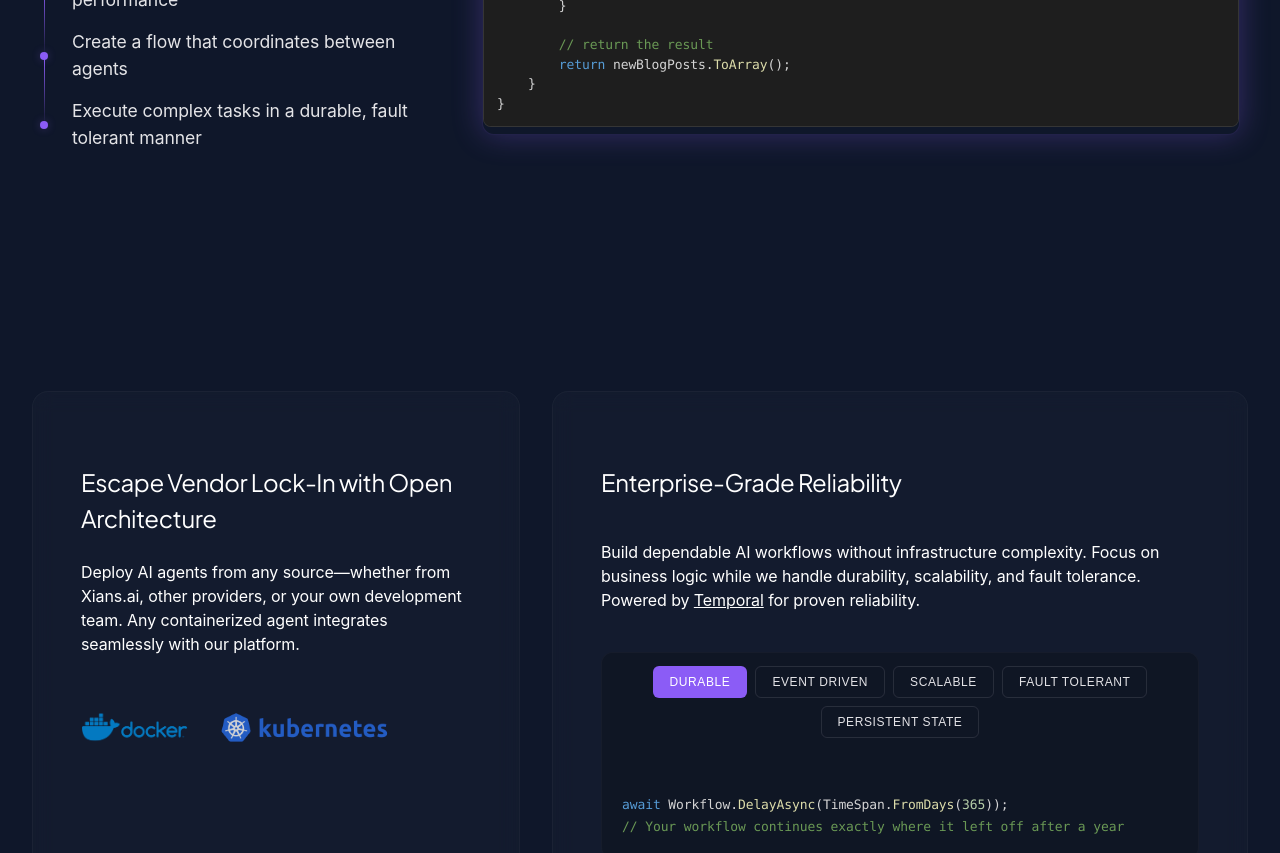
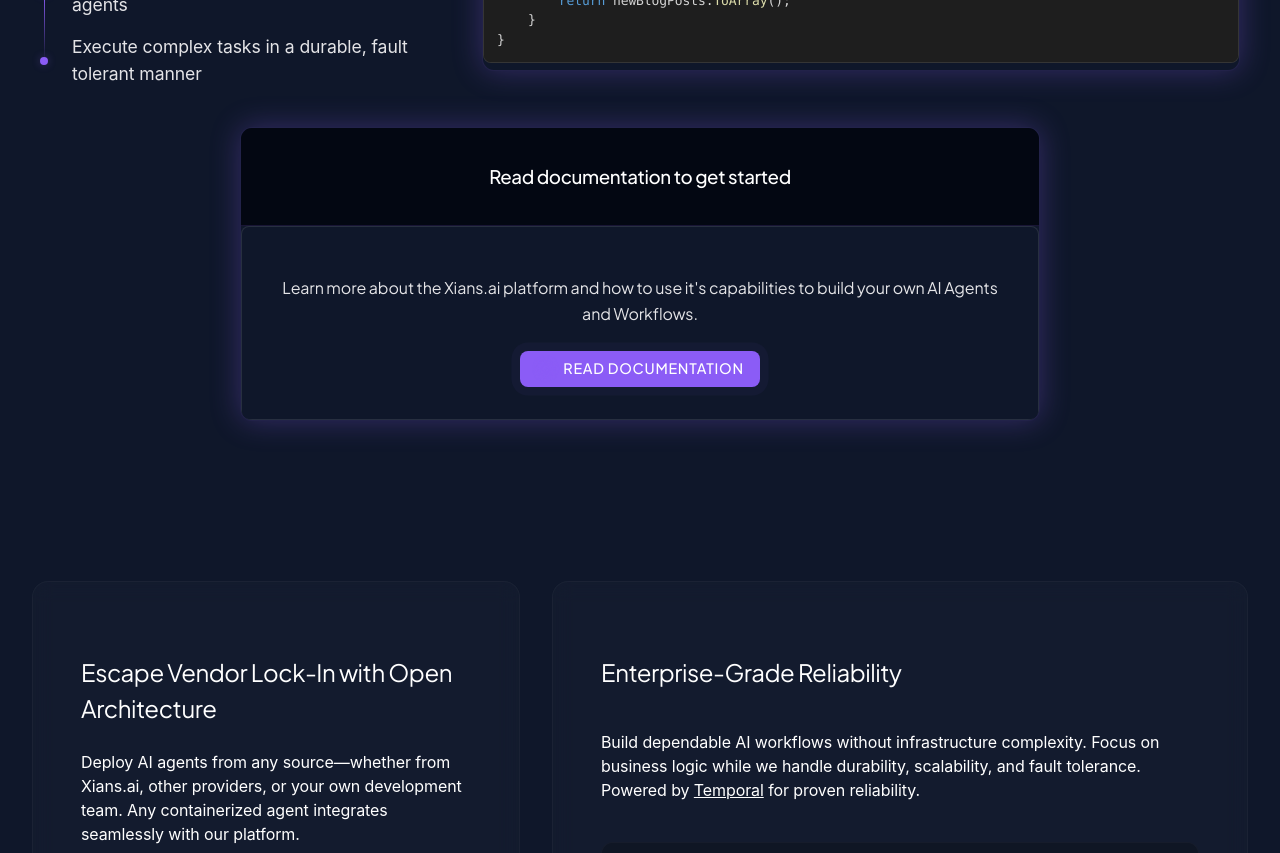
Before and after one commit to XiansAiPlatform/XiansAi.UI, a React (Create React App) app: page / in a window 1280 px wide. Shown: the part 1920-2773 px from the top of the page. Built offline with nearby package versions, Linux system fonts and the light colour scheme.

Commit message:
Update Home component to reflect new terminology for agents and enhance documentation visibility. Adjust CSS for home code demo padding and add a new section promoting platform documentation, improving user guidance and experience.

```diff
--- a/src/components/Public/Home/Home.jsx
+++ b/src/components/Public/Home/Home.jsx
@@ -62,10 +62,10 @@ public class BloggingFlow: FlowBase
 }`
         },
         agentOne: {
-            file: 'ResearchAgent.cs',
+            file: 'ResearchActivity.cs',
             code: `[Agents("xiansai-agent/web-research")]
 [Instructions("Competitor-Urls", "How-To-Research-Blog-Topics")]
-public class ResearchAgent : AgentStub,  IResearchAgent
+public class ResearchActivity : ActivityStub,  IResearchActivity
 {
     [Activity]
     public async Task<string[]> FindRelevantTopics()
@@ -86,10 +86,10 @@ public class ResearchAgent : AgentStub,  IResearchAgent
 }`
         },
         agentTwo: {
-            file: 'WriterAgent.cs',
+            file: 'WriterActivity.cs',
             code: `[Agents("xiansai-agent/blog-publisher")]
 [Instructions("How-To-Write-Blogs")]
-public class WriterAgent : AgentStub, IWriterAgent
+public class WriterActivity : ActivityStub, IWriterActivity
 {
     [Activity]
     public async Task<Uri> WriteAndPublishBlog(string topic)
@@ -254,7 +254,7 @@ var newBlogPosts = new List<string>();`
                 <div className="home-code-demo-content">
                     <div className="home-code-demo-text">
                         <h2>
-                            Create Your First Multi-Agent Workflow
+                            Create Your First Multi-Tool Agent Workflow
                         </h2>
                         <p>Develop powerful AI workflows in minutes. Here's how to build a marketing content generation pipeline using multiple AI agents:</p>
                         <ul className="home-code-demo-points">
@@ -285,6 +285,54 @@ var newBlogPosts = new List<string>();`
                         >
                             {codeExamples[activeCodeTab].code}
                         </SyntaxHighlighter>
+                    </div>
+                </div>
+                <br></br>
+                <div className="home-code-demo-content" style={{ maxWidth: '800px', margin: '0 auto' }}>
+                    <div className="home-code-demo-box">
+                        <div className="home-code-header">
+                            <h3 style={{
+                                textAlign: 'center',
+                                width: '100%',
+                                fontFamily: 'var(--font-family)',
+                                fontWeight: 'var(--font-weight-semibold)',
+                                letterSpacing: 'var(--letter-spacing-tight)',
+                                color: 'var(--home-text-primary)'
+                            }}>Read documentation to get started</h3>
+                        </div>
+                        <div className="home-code-block" style={{
+                            padding: '2rem',
+                            textAlign: 'center',
+                            background: 'var(--home-bg-darker)'
+                        }}>
+                            <p style={{
+                                marginBottom: '1.5rem',
+                                color: 'var(--home-text-secondary)',
+                                fontFamily: 'var(--font-family)',
+                                fontSize: 'var(--text-base)',
+                                lineHeight: '1.6'
+                            }}>
+                                Learn more about the Xians.ai platform and how to use it's capabilities to build your own AI Agents and Workflows.
+                            </p>
+                            <a
+                                href="https://xiansaiplatform.github.io/XiansAi.PublicDocs/"
+                                target="_blank"
+                                rel="noopener noreferrer"
+                                className="home-btn home-btn-primary"
+                                style={{
+                                    display: 'inline-flex',
+                                    alignItems: 'center',
+                                    gap: '0.5rem',
+                                    fontFamily: 'var(--font-family)',
+                                    fontWeight: 'var(--font-weight-medium)',
+                                    letterSpacing: '0.05em',
+                                    textTransform: 'uppercase'
+                                }}
+                            >
+                                <FiSettings className="feature-icon-svg" />
+                                Read Documentation
+                            </a>
+                        </div>
                     </div>
                 </div>
             </section>
--- a/src/components/Public/Public.css
+++ b/src/components/Public/Public.css
@@ -777,7 +777,7 @@ body {
 }
 
 .home-code-demo {
-  padding: 6rem 2rem;
+  padding: 2rem 2rem;
   background: var(--home-bg-darker);
 }
 
```
